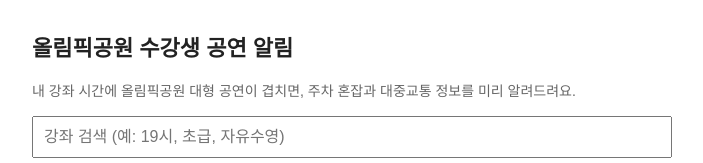
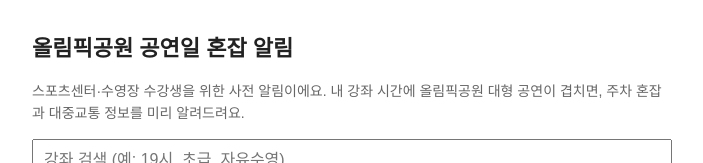
Before and after one commit to daeun8653/olpark-alert, a plain HTML site: page docs/index.html in a window 1280 px wide. Shown: the top 163 px of the page, without its empty margins (288-991 px from the left). Drawn offline with Linux system fonts and the light colour scheme; no server answers.

Commit message:
Update index.html

```diff
--- a/docs/index.html
+++ b/docs/index.html
@@ -3,7 +3,7 @@
 <head>
 <meta charset="utf-8">
 <meta name="viewport" content="width=device-width, initial-scale=1">
-<title>올림픽공원 수강생 공연 알림</title>
+<title>올림픽공원 공연일 혼잡 알림</title>
 <style>
   body { font-family: sans-serif; max-width: 640px; margin: 0 auto; padding: 16px; line-height: 1.6; color: #222; }
   h1 { font-size: 22px; margin-bottom: 4px; } h2 { font-size: 18px; margin-top: 28px; }
@@ -20,9 +20,8 @@
 </style>
 </head>
 <body>
-<h1>올림픽공원 수강생 공연 알림</h1>
-<p class="muted">내 강좌 시간에 올림픽공원 대형 공연이 겹치면, 주차 혼잡과 대중교통 정보를 미리 알려드려요.</p>
-
+<h1>올림픽공원 공연일 혼잡 알림</h1>
+<p class="muted">스포츠센터·수영장 수강생을 위한 사전 알림이에요. 내 강좌 시간에 올림픽공원 대형 공연이 겹치면, 주차 혼잡과 대중교통 정보를 미리 알려드려요.</p>
 <input type="text" id="q" placeholder="강좌 검색 (예: 19시, 초급, 자유수영)">
 <div id="list"></div>
 
```
